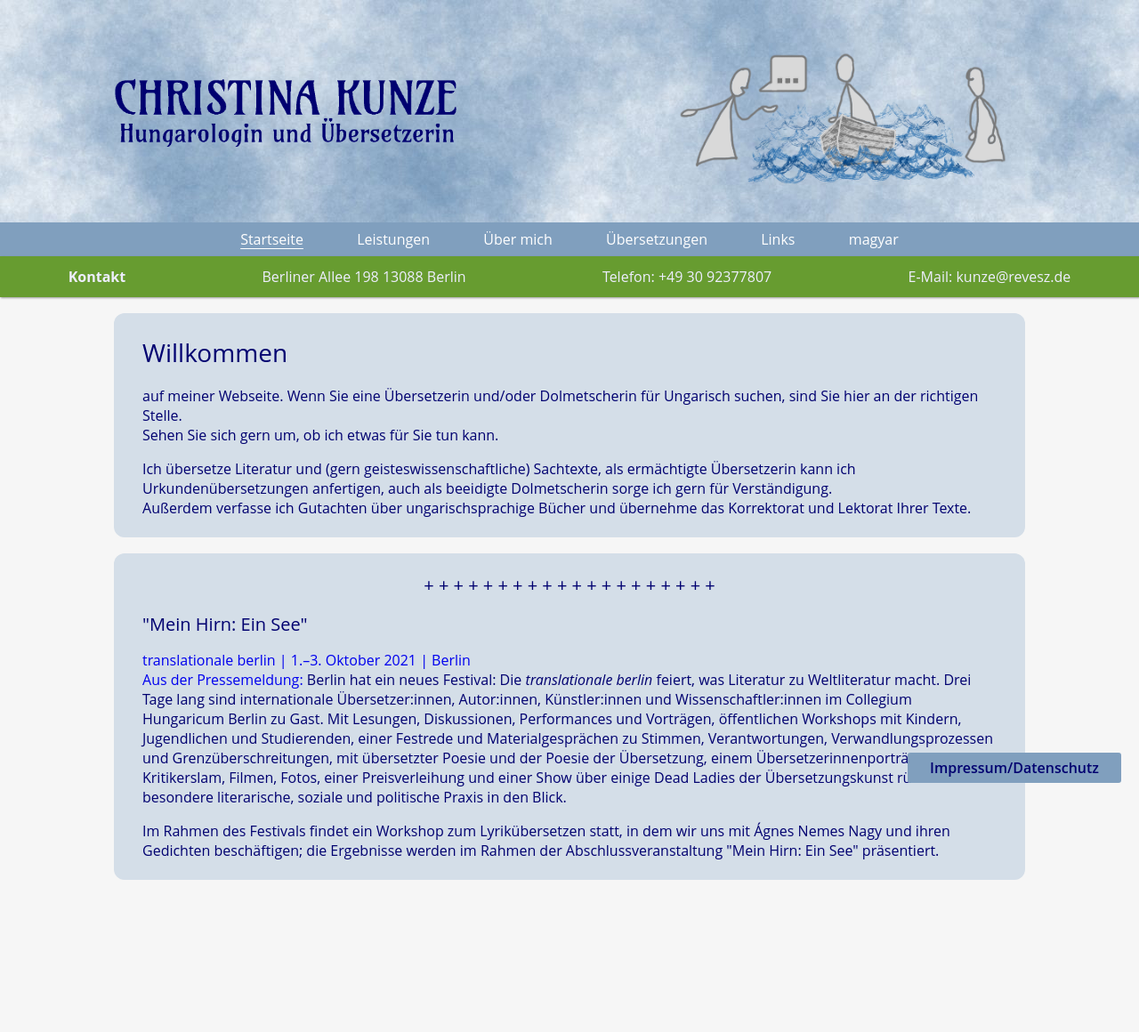
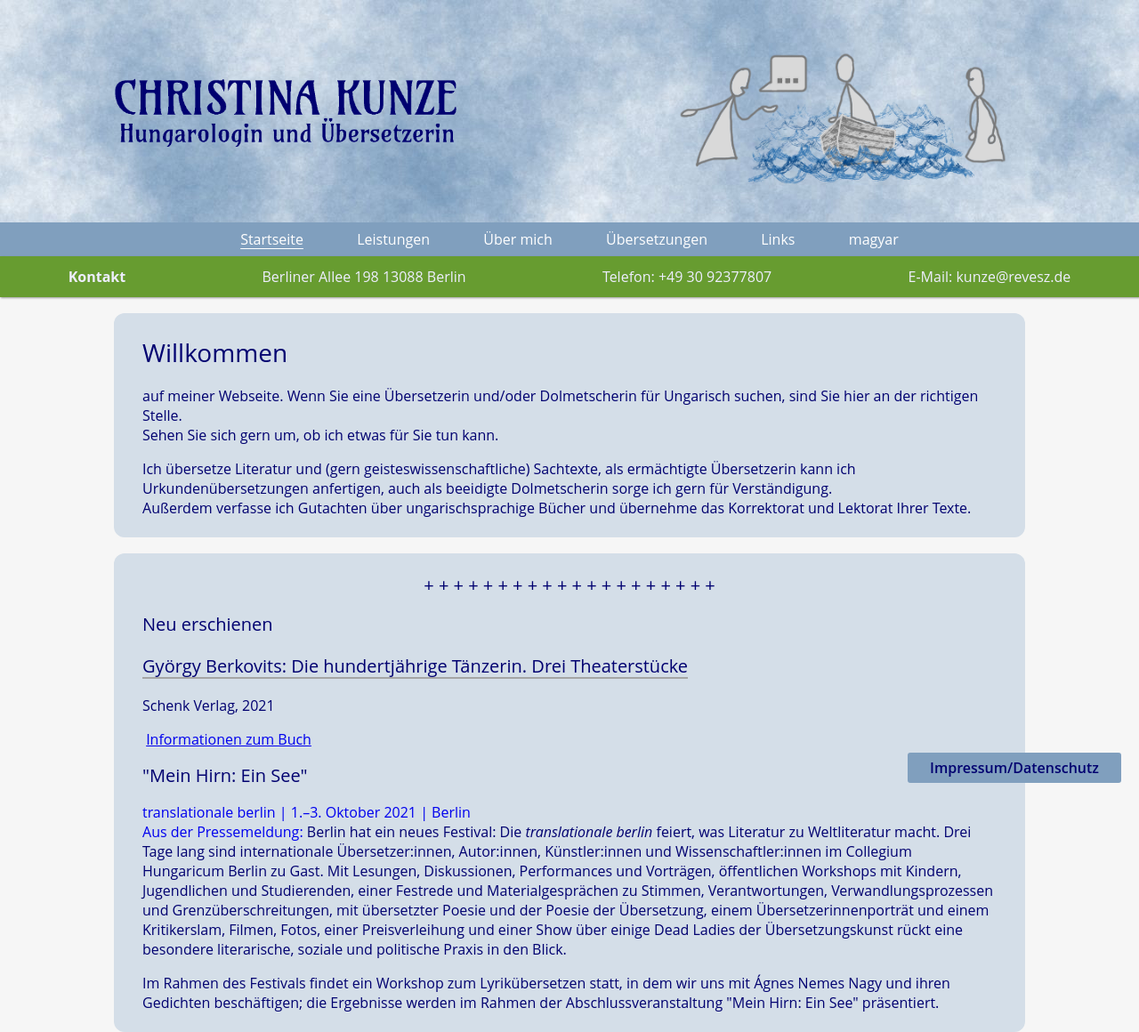
Before and after one commit to rixx/revesz.de, a Jekyll site: the page built from index.md, in a window 1280 px wide. Shown: the whole page at 89% size. Built offline with Jekyll 4.4.1, drawn with Linux system fonts in a browser that asks for light colours; before the commit the page ends 989 px from its top, so only the background shows below that.

Commit message:
Update news.html

```diff
--- a/_includes/news.html
+++ b/_includes/news.html
@@ -1,5 +1,11 @@
 <h2 style="text-align: center"> + + + + + + + + + + + + + + + + + + + +</h2>
-  <p>
+<h2>Neu erschienen</h2>
+<h3>György Berkovits: Die hundertjährige Tänzerin. Drei Theaterstücke</h3>
+<p>Schenk Verlag, 2021</p>
+<img href="https://images-na.ssl-images-amazon.com/images/I/41DBe1xTuAL._SX333_BO1,204,203,200_.jpg">
+<a href="http://www.schenkbuchverlag.de/buch/Belletristik/Europaische_Literatur/126-Die_hundertjahrige_Tanzerin">Informationen zum Buch</a>
+
+<p>
 <h2>"Mein Hirn: Ein See"</h2>
   <a href="https://www.translationale-berlin.net/" style="text-decoration: none;">translationale berlin | 1.–3. Oktober 2021 | Berlin<br>
 <a href="https://www.translationale-berlin.net/festival/" style="text-decoration: none;">Aus der Pressemeldung:</a> Berlin hat ein neues Festival: Die <i>translationale berlin</i> feiert, was Literatur zu Weltliteratur macht. Drei Tage lang sind internationale Übersetzer:innen, Autor:innen, Künstler:innen und Wissenschaftler:innen im Collegium Hungaricum Berlin zu Gast. Mit Lesungen, Diskussionen, Performances und Vorträgen, öffentlichen Workshops mit Kindern, Jugendlichen und Studierenden, einer Festrede und Materialgesprächen zu Stimmen, Verantwortungen, Verwandlungsprozessen und Grenzüberschreitungen, mit übersetzter Poesie und der Poesie der Übersetzung, einem Übersetzerinnenporträt und einem Kritikerslam, Filmen, Fotos, einer Preisverleihung und einer Show über einige Dead Ladies der Übersetzungskunst rückt eine besondere literarische, soziale und politische Praxis in den Blick.
```
